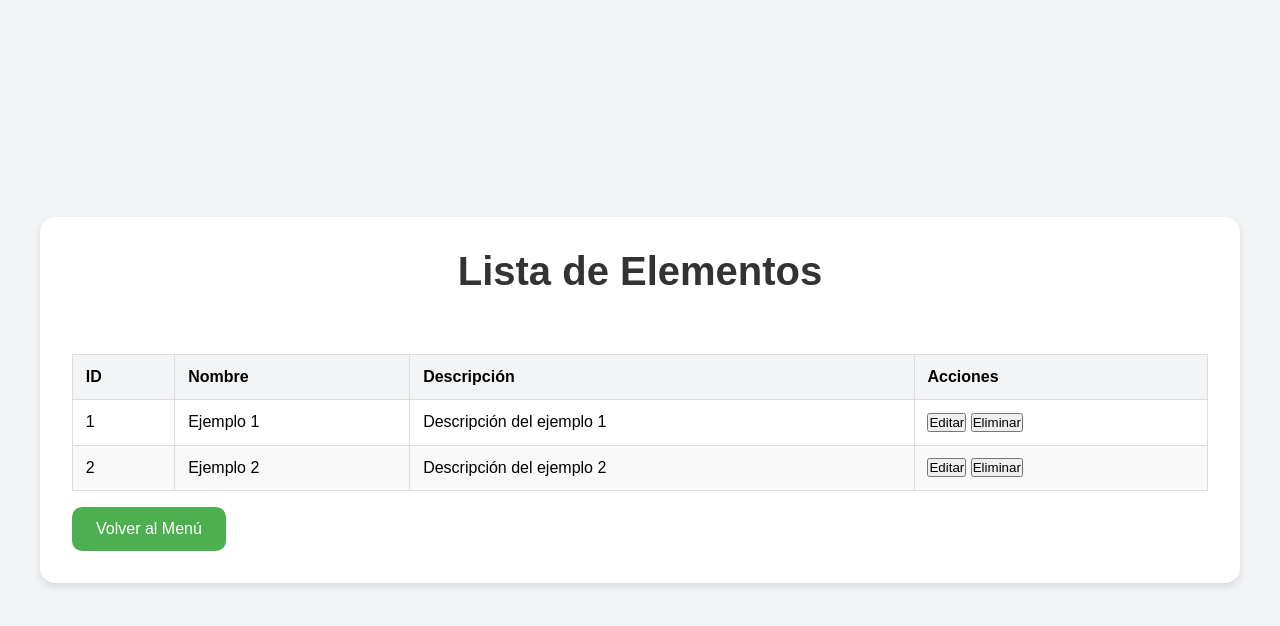
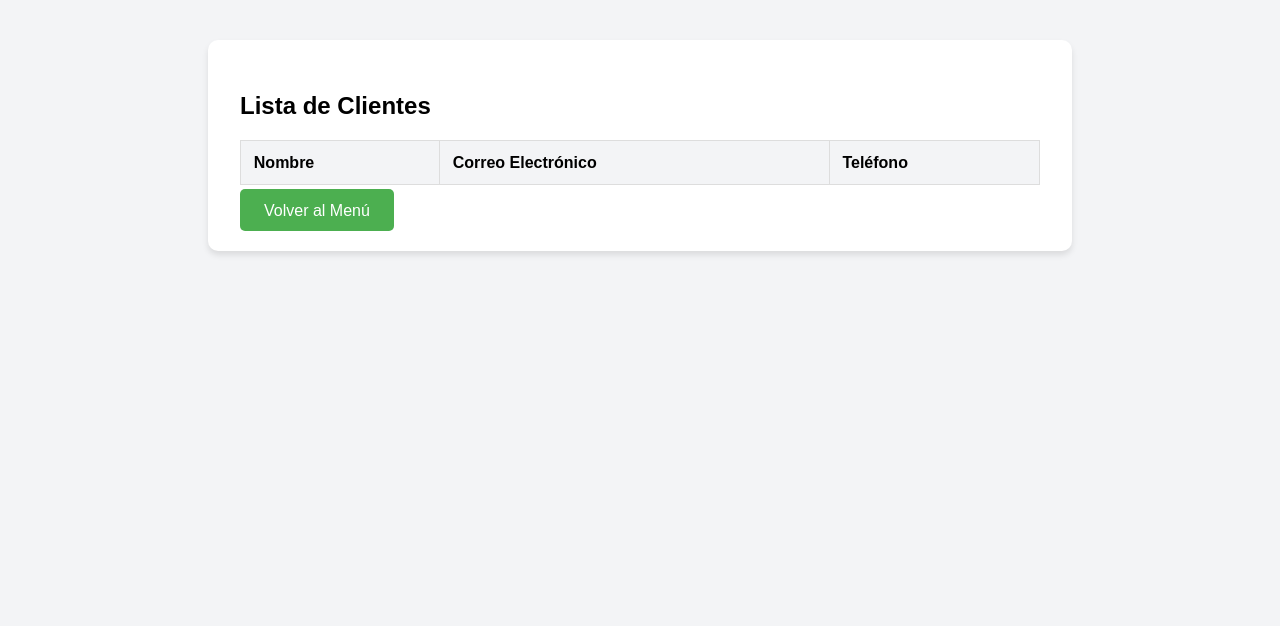
Before and after one commit to industriastobias/industriastobias, a plain HTML site: page Lista.html in a window 1280 px wide. Drawn offline with Linux system fonts and the light colour scheme.

Commit message:
lista.html

```diff
--- a/Lista.html
+++ b/Lista.html
@@ -3,39 +3,20 @@
 <head>
     <meta charset="UTF-8">
     <meta name="viewport" content="width=device-width, initial-scale=1.0">
-    <title>Lista de Elementos</title>
+    <title>Lista de Clientes</title>
     <style>
-        * {
-            margin: 0;
-            padding: 0;
-            box-sizing: border-box;
-            font-family: 'Arial', sans-serif;
-        }
         body {
+            font-family: Arial, sans-serif;
+            padding: 2em;
             background-color: #f3f4f6;
-            display: flex;
-            justify-content: center;
-            align-items: center;
-            min-height: 100vh;
-            padding: 1em;
         }
         .container {
-            background-color: #ffffff;
+            background: white;
             padding: 2em;
-            border-radius: 15px;
-            width: 100%;
-            max-width: 1200px;
-            box-shadow: 0px 4px 8px rgba(0, 0, 0, 0.1);
-        }
-        .header {
-            font-size: 2.5em;
-            font-weight: bold;
-            color: #333;
-            text-align: center;
-            margin-bottom: 1.5em;
-        }
-        .table-container {
-            overflow-x: auto;
+            border-radius: 10px;
+            box-shadow: 0px 4px 6px rgba(0, 0, 0, 0.1);
+            max-width: 800px;
+            margin: auto;
         }
         table {
             width: 100%;
@@ -43,30 +24,21 @@
             margin-bottom: 1em;
         }
         th, td {
-            text-align: left;
             padding: 0.8em;
             border: 1px solid #ddd;
+            text-align: left;
         }
         th {
             background-color: #f3f4f6;
-            font-weight: bold;
-        }
-        tr:nth-child(even) {
-            background-color: #f9f9f9;
-        }
-        tr:hover {
-            background-color: #f1f1f1;
         }
         .back-button {
-            display: inline-block;
             background-color: #4caf50;
             color: white;
+            border: none;
             padding: 0.8em 1.5em;
-            border-radius: 10px;
+            border-radius: 5px;
+            cursor: pointer;
             text-decoration: none;
-            font-size: 1em;
-            text-align: center;
-            transition: background-color 0.3s;
         }
         .back-button:hover {
             background-color: #45a049;
@@ -74,43 +46,42 @@
     </style>
 </head>
 <body>
-
-<div class="container">
-    <div class="header">Lista de Elementos</div>
-    <div class="table-container">
+    <div class="container">
+        <h2>Lista de Clientes</h2>
         <table>
             <thead>
                 <tr>
-                    <th>ID</th>
                     <th>Nombre</th>
-                    <th>Descripción</th>
-                    <th>Acciones</th>
+                    <th>Correo Electrónico</th>
+                    <th>Teléfono</th>
                 </tr>
             </thead>
-            <tbody>
-                <tr>
-                    <td>1</td>
-                    <td>Ejemplo 1</td>
-                    <td>Descripción del ejemplo 1</td>
-                    <td>
-                        <button>Editar</button>
-                        <button>Eliminar</button>
-                    </td>
-                </tr>
-                <tr>
-                    <td>2</td>
-                    <td>Ejemplo 2</td>
-                    <td>Descripción del ejemplo 2</td>
-                    <td>
-                        <button>Editar</button>
-                        <button>Eliminar</button>
-                    </td>
-                </tr>
+            <tbody id="client-list">
+                <!-- Los datos se cargarán aquí -->
             </tbody>
         </table>
+        <a href="menu.html" class="back-button">Volver al Menú</a>
     </div>
-    <a href="menu.html" class="back-button">Volver al Menú</a>
-</div>
 
+    <script>
+        function loadClients() {
+            const clients = JSON.parse(localStorage.getItem('clients')) || [];
+            const clientList = document.getElementById('client-list');
+
+            clientList.innerHTML = '';
+
+            clients.forEach(client => {
+                const row = document.createElement('tr');
+                row.innerHTML = `
+                    <td>${client.name}</td>
+                    <td>${client.email}</td>
+                    <td>${client.phone}</td>
+                `;
+                clientList.appendChild(row);
+            });
+        }
+
+        window.onload = loadClients;
+    </script>
 </body>
 </html>
```
